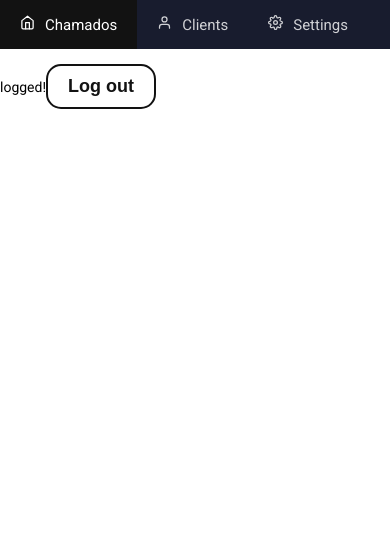
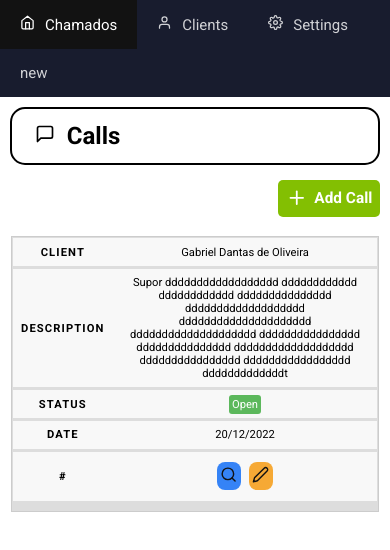
Before and after one commit to gabrieldantasoli/Chamados, a React (Create React App) app: page /dashboard in a window 390 px wide. Shown: the top 550 px of the page. Built offline with nearby package versions, Linux system fonts and the light colour scheme; no server answers; sample sign-in values are in the browser's storage.

Commit message:
Pages Dashboard , NewCall and Costumer.

```diff
--- a/src/Contexts/auth.js
+++ b/src/Contexts/auth.js
@@ -76,15 +76,6 @@ export const AuthProvider = ({children}) => {
                 name: "UNKNOWN",
                 avatarURL: null,
             })
-            .then(() => {
-                let data = {
-                    uid: uid,
-                    name: name,
-                    email: user.email,
-                    avatarURL: null
-                }
-                setUser(data);
-            })
 
             toast.success("User registered!");
         })
@@ -158,6 +149,7 @@ export const AuthProvider = ({children}) => {
         sessionStorage.clear();
         setUser(null);
         toast.success("logged out")
+        localStorage.clear()
         return <Navigate to="/" />;
     }
 
--- a/src/components/Header/index.js
+++ b/src/components/Header/index.js
@@ -38,6 +38,8 @@ export default () => {
                 Settings
             </Link>
 
+            <Link to="/new">new</Link>
+
         </div>
     )
 }
--- /dev/null
+++ b/src/pages/DashBoard/dashboard.css
@@ -0,0 +1,166 @@
+.dashboard {
+    position: relative;
+    display: flex;
+    flex-direction: column;
+    justify-content: center;
+    align-items: center;
+    border: none;
+}
+
+#board {
+    border: none;
+}
+
+.dashboard p {
+    margin: 2em 0;
+    font-weight: bold;
+    font-size: 1.2em;
+}
+
+.dashboard a {
+    float: right;
+    margin-bottom: 1.5em;
+    background-color: #83bf02;
+    color: #fff;
+    border: 0;
+    padding: .5em;
+    display: flex;
+    align-items: center;
+    justify-content: center;
+    gap: 7px;
+    font-weight: bold;
+    font-size: 1.1em;
+    border-radius: 5px;
+    transition: ease-in-out 0.2s;
+}
+
+.dashboard a:hover {
+    background-color: #5fd204;
+    transform: scale(1.1);
+}
+
+.dashboard a {
+    position: absolute;
+    top: 0;
+    right: 0;
+}
+
+.dashboard svg {
+    font-size: 1.4em;
+}
+
+.dashboard table {
+    border: 1px solid #ccc;
+    border-collapse: collapse;
+    width: 100%;
+    table-layout: fixed;
+    margin-top: 4em;
+}
+
+.dashboard table caption {
+    font-size: 15em;
+    margin: .5em .75em;
+}
+
+.dashboard table tr {
+    background-color: #f8f8f8;
+    border: 1px solid #ddd;
+}
+
+.dashboard table th {
+    font-size: .85em;
+    letter-spacing: .1em;
+    text-transform: uppercase;
+    padding: .35em 0;
+}
+
+.dashboard table .action {
+    font-size: 1.1em;
+    padding: .3em;
+    border-radius: 8px;
+    margin: .3em;
+    border: none;
+}
+
+.dashboard td {
+    word-wrap: break-word;
+    text-align: center;
+    word-wrap: break-word;
+    overflow: hidden;
+    padding: 0.65em;
+}
+
+.dashboard td .badge {
+    padding: 3px;
+    border-radius: 3px;
+    color: #fff;
+}
+
+
+
+@media screen and (max-width: 600px){
+    table {
+        border: 0;
+    }
+
+    table caption {
+        font-size: 1.3em;
+    }
+
+    tbody {
+        background-color: #ddd;
+    }
+
+    table thead {
+        border: none;
+        clip: rect(0 0 0 0);
+        height: 1px;
+        margin: -1px;
+        overflow: hidden;
+        padding: 0;
+        position: absolute;
+        width: 1px;
+    }
+
+    table tr {
+        border-bottom: 3px sold #ddd;
+        display: block;
+        margin-bottom: .65em;
+    }
+
+    table td {
+        position: relative;
+        border-bottom: 3px solid #ddd;
+        display: block;
+        font-size: .8em;
+        padding: 0.5em;
+        display: flex;
+        justify-content: right;
+    }
+
+    table td div {
+        width: 100%;
+        text-align: center;
+        margin-left: 100px;
+    }
+
+    table td:last-child {
+        border: none;
+    }
+
+    table td::before {
+        content: attr(data-label);
+        float: left;
+        font-weight: bold;
+        text-transform: uppercase;
+        letter-spacing: .1em;
+        top: 0;
+        left: 0;
+        bottom: 0;
+        display: flex;
+        align-items: center;
+        justify-content: center;
+        width: 100px;
+        position: absolute;
+    }
+}
--- a/src/pages/DashBoard/index.js
+++ b/src/pages/DashBoard/index.js
@@ -1,26 +1,95 @@
 
-import { AuthContext } from '../../Contexts/auth';
-import { useContext , useEffect} from 'react';
+import './dashboard.css';
+import { useState} from 'react';
 
 import Header from '../../components/Header';
+import Title from '../../components/Title';
+import { FiEdit2, FiMessageSquare, FiPlus, FiSearch } from 'react-icons/fi';
+import { Link } from 'react-router-dom';
 
 export default () => {
-
-    // Using context starts
-    const { user , SignOut , loadUser } = useContext(AuthContext);
-
-    async function logOut() {
-        await SignOut();
-    }
-    // Using context ends
+    const [calls , setCalls] = useState([111]);
 
     return (
         <div>
             <Header />
 
+            <div className="content">
+                <Title name="Calls">
+                    <FiMessageSquare />
+                </Title>
 
-            logged!
-            <button onClick={logOut}>Log out</button>
+
+                <div id='board' className="container dashboard">
+                    {calls.length === 0 ? (
+                        <div>
+                            <p>No call registered :(</p>
+
+                            <Link to="/costumers">
+                                <FiPlus />
+                                Add Call
+                            </Link>
+                        </div>
+                    ) : (
+                        <div className='calls'>
+                            <Link to="/costumers">
+                                <FiPlus />
+                                Add Call
+                            </Link>
+
+                            <table>
+
+                                <thead>
+                                    <tr>
+                                        <th scope='col'>Costumers</th>
+                                        <th scope='col'>Description</th>
+                                        <th scope='col'>Status</th>
+                                        <th scope='col'>Add´s Date</th>
+                                        <th scope='col'>#</th>
+                                    </tr>
+                                </thead>
+
+                                <tbody>
+                                    <tr>
+                                        <td data-label="client">
+                                            <div>
+                                                Gabriel Dantas de Oliveira
+                                            </div>
+                                        </td>
+                                        <td data-label="description">
+                                            <div>
+                                            Supor dddddddddddddddddd dddddddddddd dddddddddddd ddddddddddddddd ddddddddddddddddddd ddddddddddddddddddddd dddddddddddddddddddd dddddddddddddddd ddddddddddddddd ddddddddddddddddddd dddddddddddddddd ddddddddddddddddd dddddddddddddt
+                                            </div>
+                                        </td>
+                                        <td data-label="status">
+                                            <div>
+                                                <span className='badge' style={{backgroundColor: '#5cb85c'}}>Open</span>
+                                            </div>
+
+                                        </td>
+                                        <td data-label="date">
+                                            <div>
+                                                20/12/2022
+                                            </div>
+                                        </td>
+                                        <td data-label="#" className='buttons'>
+                                            <div>
+                                        <button className='action' style={{backgroundColor: '#3583f6'}}>
+                                            <FiSearch />
+                                        </button>
+                                        <button className='action' style={{backgroundColor: '#f6a935'}}>
+                                            <FiEdit2 />
+                                        </button>
+                                            </div>
+                                        </td>
+                                    </tr>
+                                </tbody>
+
+                            </table>
+                        </div>
+                    )}
+                </div>
+            </div>
         </div>
     )
 }
--- /dev/null
+++ b/src/pages/New/index.js
@@ -0,0 +1,61 @@
+
+import Header from '../../components/Header';
+import Title from '../../components/Title';
+import './new.css';
+
+import { FiPlusCircle } from 'react-icons/fi';
+
+export default () => {
+
+    function newCall(e) {
+        e.preventDefault();
+        alert("new call")
+    }
+
+    return(
+        <div>
+            <Header />
+
+            <div className="content">
+                <Title name="New call">
+                    <FiPlusCircle />
+                </Title>
+
+                <div className="container">
+                    <form className='form-profile' onSubmit={newCall}>
+                        <label htmlFor='select'>Costumer</label> <br />
+                        <select id='select' required>
+                            <option key={1} value={1}>Gabriel</option>
+                        </select> <br />
+
+                        <label htmlFor='description'>Description</label> <br />
+                        <select id='description'>
+                            <option value="Suport" required>Suport</option>
+                            <option value="financial">Financial</option>
+                            <option value="technicalVisit">Technical Visit</option>
+                            <option value="Services">Services</option>
+                        </select> <br />
+
+                        <label htmlFor='status'>status</label>
+                        <div className='status'>
+                            <input type="radio" name="radio" value="Opened" id='opened' required/>
+                            <label htmlFor='opened'>Opened</label>
+
+                            <input type="radio" name="radio" value="Pending" id='pending'/>
+                            <label htmlFor='pending'>Pending</label>
+
+                            <input type="radio" name="radio" value="Conclued" id='conclued'/>
+                            <label htmlFor='conclued'>Conclued</label>
+                        </div>
+
+                        <label htmlFor='problem'>Your Problem</label><br />
+                        <textarea type="text" placeholder='Your Problem' required /><br/>
+
+                        <button type='submit'>Save</button>
+                    </form>
+                </div>
+            </div>
+
+        </div>
+    )
+}
--- /dev/null
+++ b/src/pages/New/new.css
@@ -0,0 +1,21 @@
+
+.status {
+    margin: 10px 0;
+}
+
+.status label {
+    font-size: 18px;
+    font-weight: normal;
+
+}
+
+.status input {
+    margin: 0 0 0 15px;
+    padding: 0;
+    width: 20px;
+}
+
+form textarea {
+    height: 100px;
+    resize: none;
+}
--- a/src/pages/Profile/profile.css
+++ b/src/pages/Profile/profile.css
@@ -80,7 +80,7 @@
     padding: 1em;
 }
 
-input {
+input ,  textarea , select {
     width: 100%;
     max-width: 400px;
     padding: 5px 10px;
--- a/src/routes/AppRoutes.js
+++ b/src/routes/AppRoutes.js
@@ -6,6 +6,7 @@ import SignUp from "../pages/SignUp";
 import DashBoard from '../pages/DashBoard';
 import Profile from "../pages/Profile";
 import Costumers from "../pages/Costumers";
+import New from "../pages/New";
 
 export default () => {
     return(
@@ -25,6 +26,10 @@ export default () => {
                 <Route path="/costumers" element={<Costumers />} />
             </Route>
 
+            <Route path="/new" element={<PrivateRoutes />} >
+                <Route path="/new" element={<New />} />
+            </Route>
+
         </Routes>
     )
 }
```
